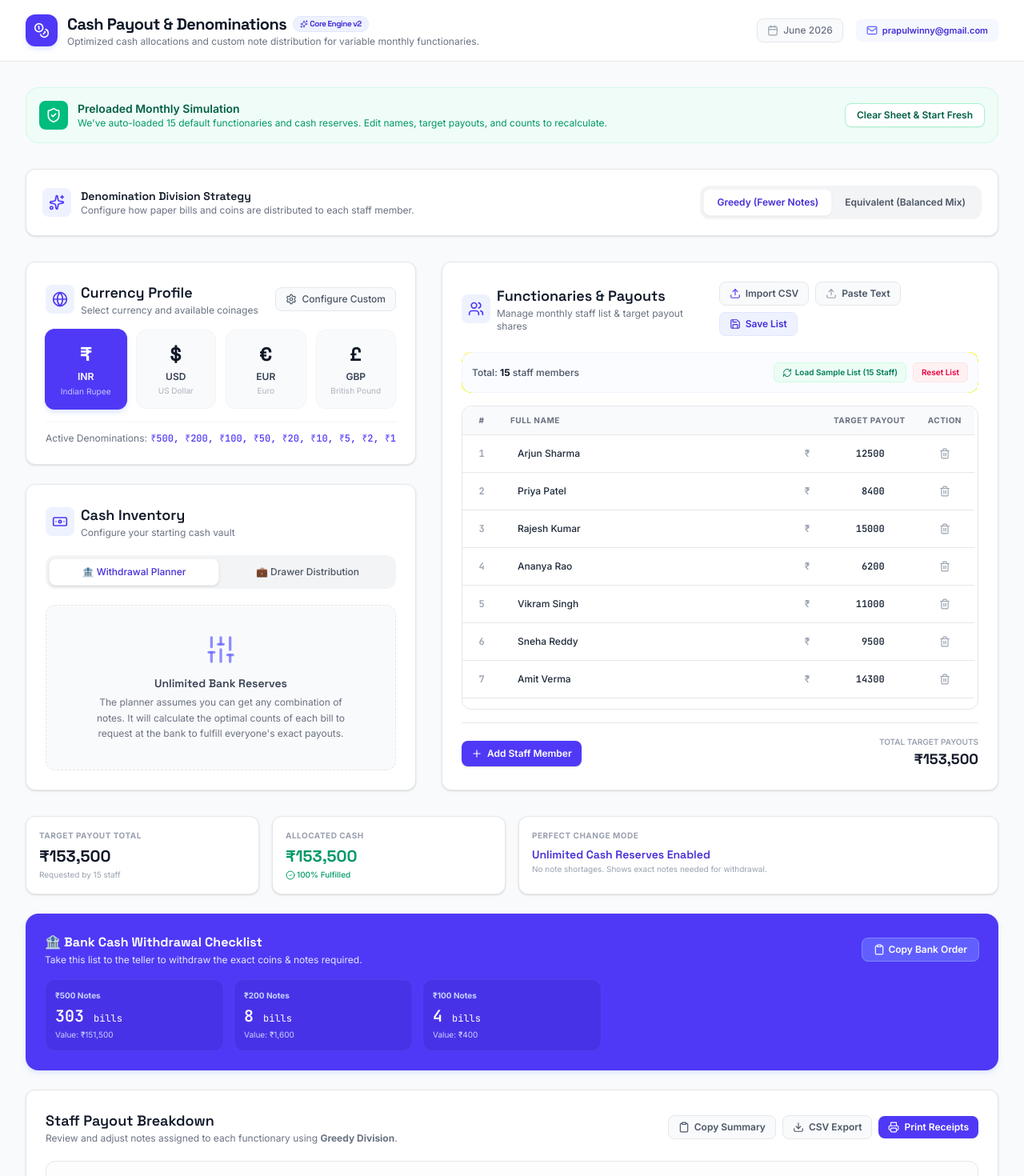
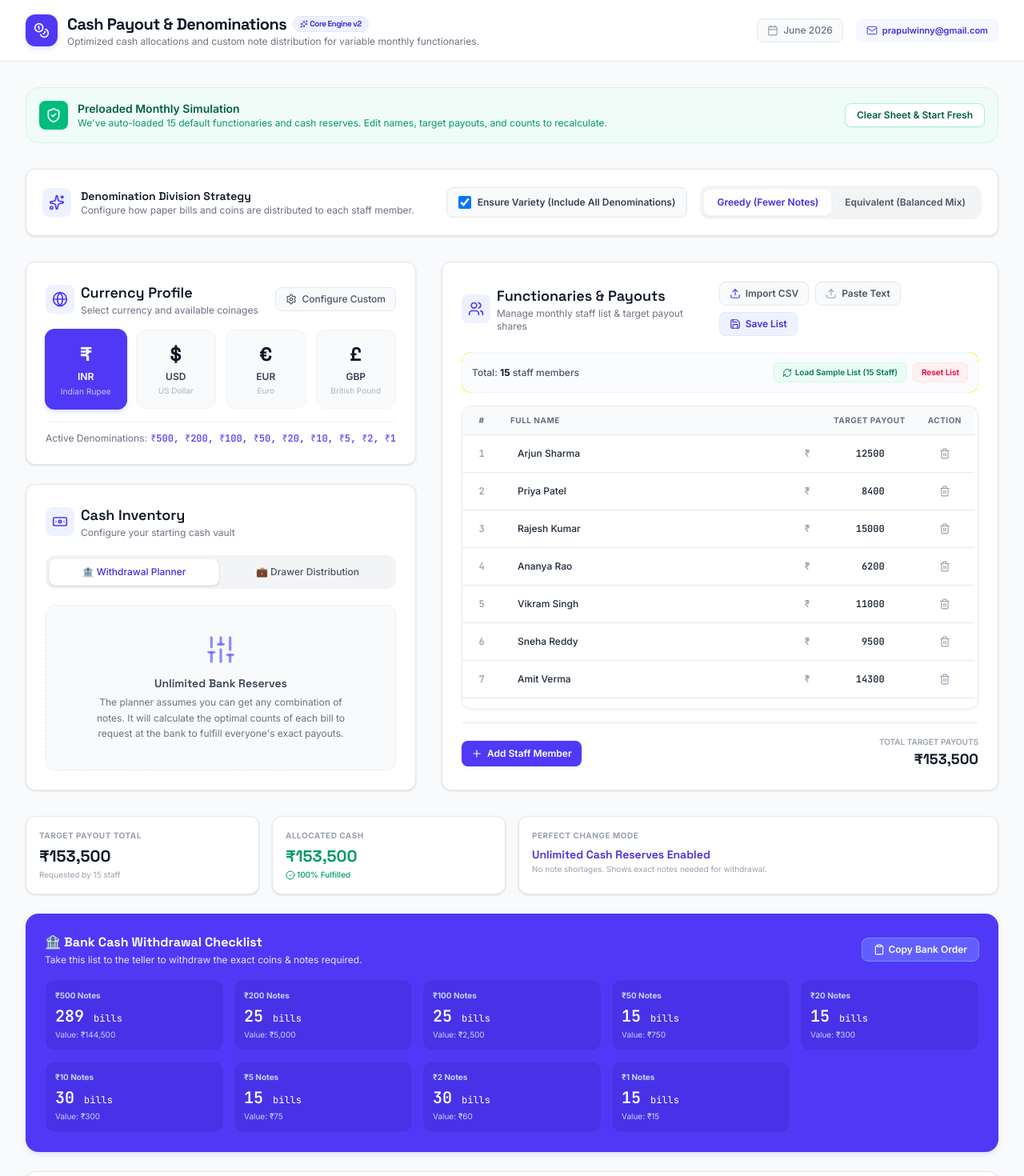
Before and after one commit to prapulwinny-collab/Pensions-denomination-, a React (Vite) app: page / in a window 1280 px wide. Shown: the top 1470 px of the page at 80% size. Built offline with nearby package versions, Linux system fonts and the light colour scheme.

Commit message:
feat: add option to ensure all denominations in payout
Introduce an `ensureAllDenominations` setting to force the inclusion of at least one note of each available denomination during distribution. Updated the calculation logic and UI state to support this strategy.

```diff
--- a/src/App.tsx
+++ b/src/App.tsx
@@ -35,11 +35,12 @@ export default function App() {
   // Manual Note overrides for specific functionaries
   const [manualOverrides, setManualOverrides] = useState<Record<string, PayoutAllocation | null>>({});
   const [isEquivalentMode, setIsEquivalentMode] = useState<boolean>(false);
+  const [ensureAllDenominations, setEnsureAllDenominations] = useState<boolean>(true);
 
   // Reset overrides when changing currency, mode, or strategy to prevent state issues
   useEffect(() => {
     setManualOverrides({});
-  }, [selectedCurrency, isUnlimited, isEquivalentMode]);
+  }, [selectedCurrency, isUnlimited, isEquivalentMode, ensureAllDenominations]);
 
   // Adjust stock when selected currency changes to match typical stock patterns
   const handleSelectCurrency = (curr: Currency) => {
@@ -69,7 +70,8 @@ export default function App() {
     stock,
     isUnlimited,
     manualOverrides,
-    isEquivalentMode
+    isEquivalentMode,
+    ensureAllDenominations
   );
 
   return (
@@ -150,6 +152,18 @@ export default function App() {
               <p className="text-xs text-gray-500">Configure how paper bills and coins are distributed to each staff member.</p>
             </div>
           </div>
+
+          <div className="flex flex-col sm:flex-row items-start sm:items-center gap-4">
+            <label className="inline-flex items-center gap-2 cursor-pointer text-xs font-semibold text-gray-700 bg-gray-50 hover:bg-gray-100 px-3.5 py-2.5 rounded-lg border border-gray-200 transition-all select-none">
+              <input
+                type="checkbox"
+                checked={ensureAllDenominations}
+                onChange={(e) => setEnsureAllDenominations(e.target.checked)}
+                className="w-4 h-4 rounded border-gray-300 text-indigo-600 focus:ring-indigo-500 cursor-pointer"
+              />
+              <span>Ensure Variety (Include All Denominations)</span>
+            </label>
+
             <div className="flex bg-gray-100 p-1 rounded-xl self-start md:self-auto" id="strategy-mode-selector">
               <button
                 onClick={() => setIsEquivalentMode(false)}
@@ -173,6 +187,7 @@ export default function App() {
               >
                 Equivalent (Balanced Mix)
               </button>
+            </div>
           </div>
         </div>
 
@@ -216,6 +231,7 @@ export default function App() {
             onUpdateOverride={handleUpdateOverride}
             onClearOverrides={handleClearOverrides}
             isEquivalentMode={isEquivalentMode}
+            ensureAllDenominations={ensureAllDenominations}
           />
         ) : (
           <div className="bg-gray-100/50 rounded-xl p-12 text-center border border-dashed border-gray-200 no-print" id="report-placeholder">
--- a/src/components/DistributionReport.tsx
+++ b/src/components/DistributionReport.tsx
@@ -12,6 +12,7 @@ interface DistributionReportProps {
   onUpdateOverride: (id: string, override: PayoutAllocation | null) => void;
   onClearOverrides: () => void;
   isEquivalentMode: boolean;
+  ensureAllDenominations?: boolean;
 }
 
 export default function DistributionReport({
@@ -23,6 +24,7 @@ export default function DistributionReport({
   onUpdateOverride,
   onClearOverrides,
   isEquivalentMode,
+  ensureAllDenominations = true,
 }: DistributionReportProps) {
   const [expandedRow, setExpandedRow] = useState<string | null>(null);
   const [copied, setCopied] = useState(false);
@@ -30,7 +32,7 @@ export default function DistributionReport({
   const denominations = selectedCurrency.denominations;
 
   const handleCopyText = () => {
-    const text = generateShareableSummary(summary, functionaries, denominations, selectedCurrency.symbol, isUnlimited, isEquivalentMode);
+    const text = generateShareableSummary(summary, functionaries, denominations, selectedCurrency.symbol, isUnlimited, isEquivalentMode, ensureAllDenominations);
     navigator.clipboard.writeText(text);
     setCopied(true);
     setTimeout(() => setCopied(false), 2000);
@@ -223,7 +225,7 @@ export default function DistributionReport({
           <div>
             <h2 className="font-display font-semibold text-gray-900 text-lg">Staff Payout Breakdown</h2>
             <p className="text-xs text-gray-500">
-              Review and adjust notes assigned to each functionary using <b>{isEquivalentMode ? 'Equivalent Division' : 'Greedy Division'}</b>.
+              Review and adjust notes assigned to each functionary using <b>{isEquivalentMode ? 'Equivalent Division' : 'Greedy Division'}</b>{ensureAllDenominations ? ' with ' : ''}<b>{ensureAllDenominations ? 'Variety Mode (All Denominations)' : ''}</b>.
             </p>
           </div>
 
--- a/src/utils.ts
+++ b/src/utils.ts
@@ -12,7 +12,8 @@ export function calculateDistribution(
   stock: DenominationStock,
   isUnlimited: boolean,
   manualOverrides: Record<string, PayoutAllocation | null> = {},
-  isEquivalentMode: boolean = false
+  isEquivalentMode: boolean = false,
+  ensureAllDenominations: boolean = true
 ): DistributionSummary {
   const totalTargetPayout = functionaries.reduce((sum, f) => sum + f.amount, 0);
 
@@ -75,10 +76,12 @@ export function calculateDistribution(
 
   sortedAutoFunctionaries.forEach(f => {
     const notes: PayoutAllocation = {};
+    // Initialize all notes to 0
+    denominations.forEach(denom => { notes[denom] = 0; });
+
     let remainingPayout = f.amount;
 
     if (f.amount <= 0) {
-      denominations.forEach(denom => { notes[denom] = 0; });
       allocations[f.id] = {
         functionaryId: f.id,
         allocatedAmount: 0,
@@ -88,16 +91,32 @@ export function calculateDistribution(
       return;
     }
 
+    // A. Pre-allocation of one of each declared available denomination if requested
+    if (ensureAllDenominations) {
+      // Find and sort available denominations in ascending order (smallest first) to maximize diversity
+      const availableDenoms = [...denominations]
+        .filter(d => (leftoverNotes[d] || 0) > 0)
+        .sort((a, b) => a - b);
+
+      availableDenoms.forEach(denom => {
+        if (remainingPayout >= denom) {
+          notes[denom] = 1;
+          remainingPayout -= denom;
+          if (!isUnlimited) {
+            leftoverNotes[denom] -= 1;
+          }
+        }
+      });
+    }
+
     if (isEquivalentMode) {
-      denominations.forEach(denom => { notes[denom] = 0; });
-
       // In unlimited mode, optimize by doing a flat pass of k of each note first to handle huge amounts instantly
       if (isUnlimited) {
         const S = denominations.reduce((sum, d) => sum + d, 0);
         const k = Math.floor(remainingPayout / S);
         if (k > 0) {
           denominations.forEach(denom => {
-            notes[denom] = k;
+            notes[denom] = (notes[denom] || 0) + k;
           });
           remainingPayout -= k * S;
         }
@@ -136,16 +155,12 @@ export function calculateDistribution(
           const allocated = isUnlimited ? maxNotesNeeded : Math.min(maxNotesNeeded, available);
 
           if (allocated > 0) {
-            notes[denom] = allocated;
+            notes[denom] = (notes[denom] || 0) + allocated;
             remainingPayout -= allocated * denom;
             if (!isUnlimited) {
               leftoverNotes[denom] -= allocated;
             }
-          } else {
-            notes[denom] = 0;
           }
-        } else {
-          notes[denom] = 0;
         }
       });
     }
@@ -227,13 +242,14 @@ export function generateShareableSummary(
   denominations: number[],
   currencySymbol: string,
   isUnlimited: boolean,
-  isEquivalentMode: boolean = false
+  isEquivalentMode: boolean = false,
+  ensureAllDenominations: boolean = true
 ): string {
   const dateStr = new Date().toLocaleDateString('en-US', { month: 'long', year: 'numeric' });
   let text = `💵 *Cash Distribution Summary - ${dateStr}*\n`;
   text += `-------------------------------------------\n`;
   text += `🎯 Total Payouts: ${formatCurrency(summary.totalTargetPayout, currencySymbol)}\n`;
-  text += `⚙️ Strategy: ${isEquivalentMode ? 'Equivalent (Balanced Mix)' : 'Greedy (Fewer Notes)'}\n`;
+  text += `⚙️ Strategy: ${isEquivalentMode ? 'Equivalent (Balanced Mix)' : 'Greedy (Fewer Notes)'}${ensureAllDenominations ? ' [Ensure Variety Active]' : ''}\n`;
 
   if (isUnlimited) {
     text += `📈 Mode: Withdrawal Planner (Unlimited Drawer)\n\n`;
```
Lines whose indentation alone changed are shown as unchanged.
